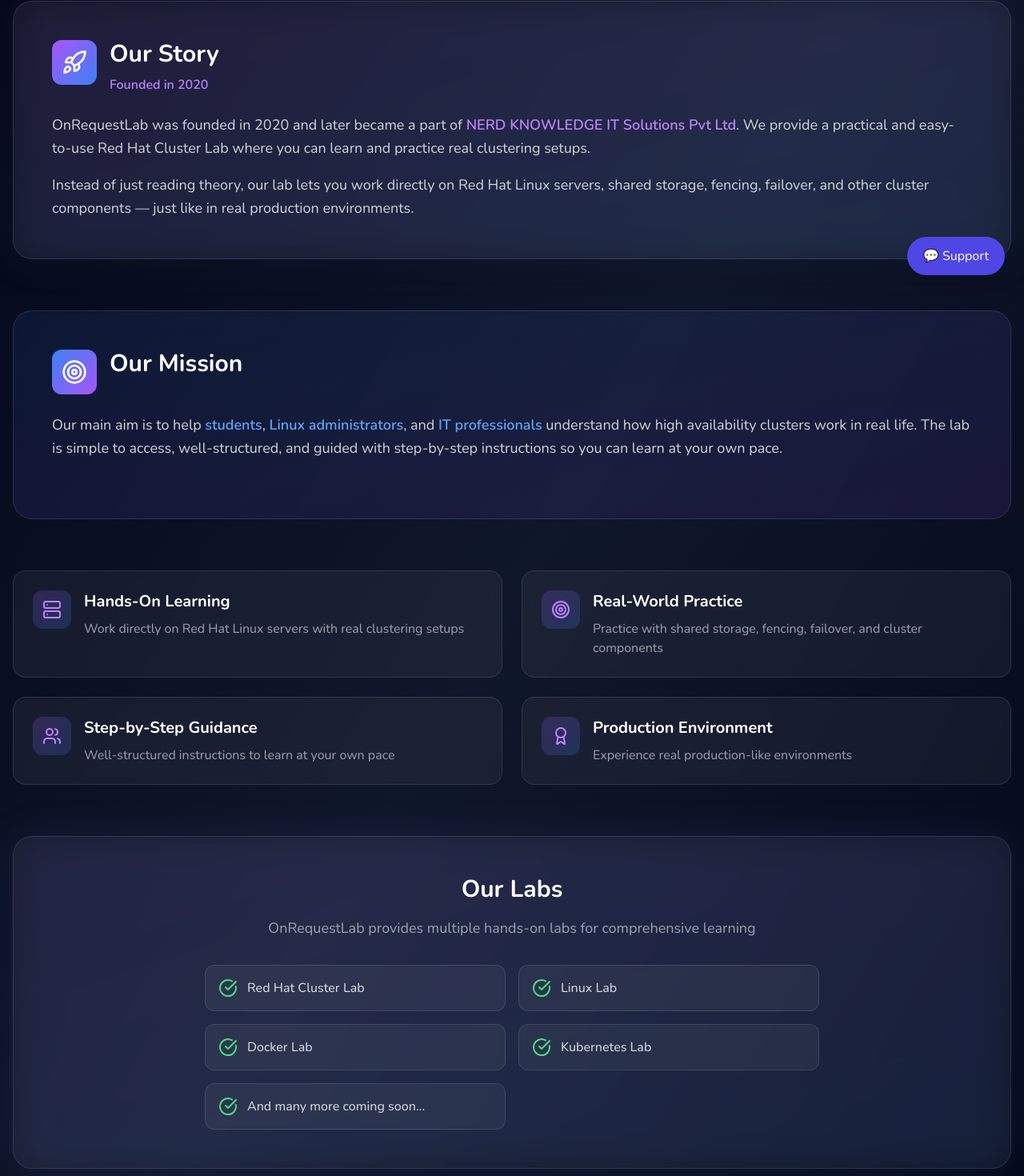
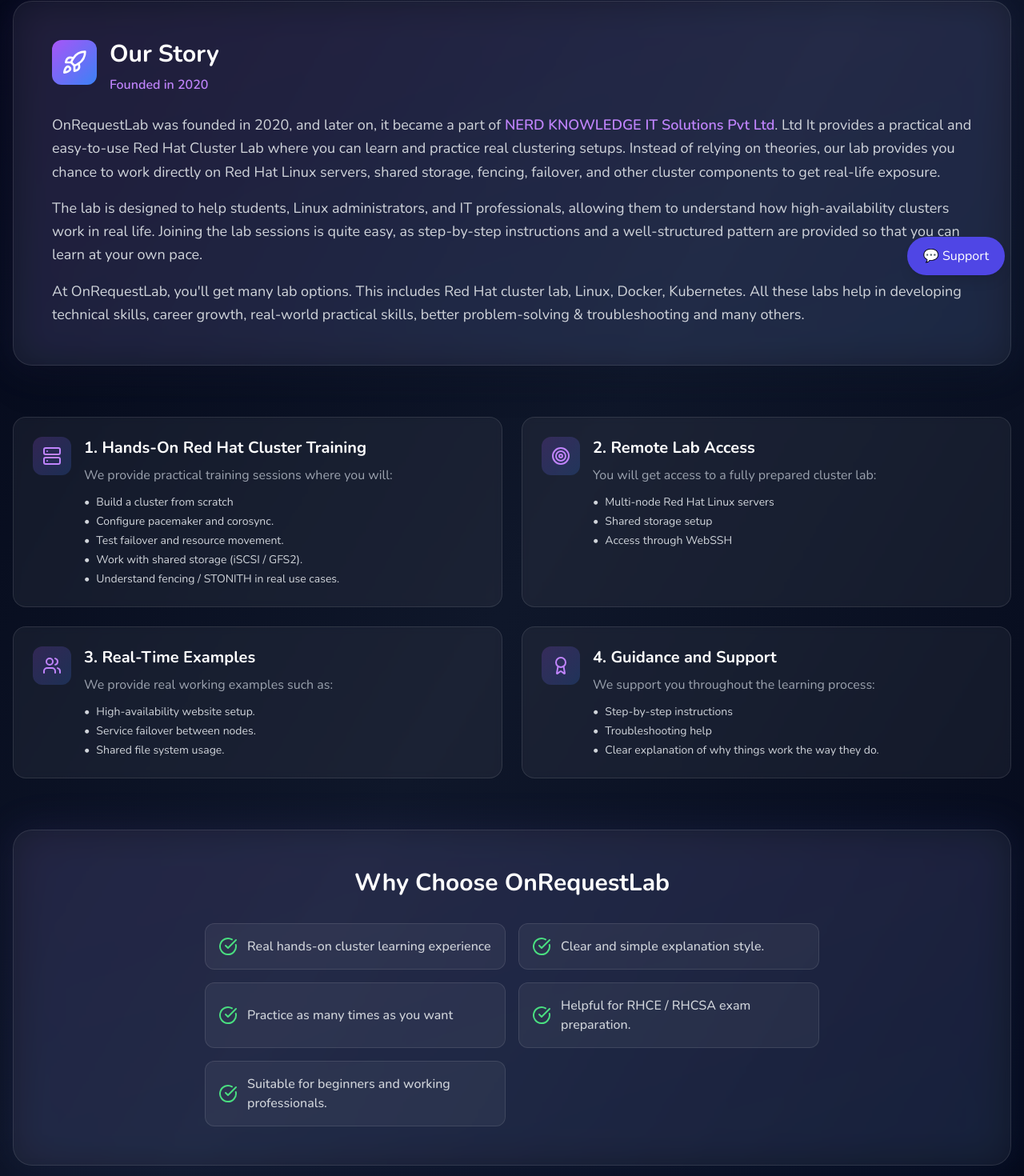
Before and after one commit to monikabarde15/orn-admin, a React (Vite) app: page /about-us in a window 1280 px wide. Shown: the part 432-1902 px from the top of the page at 80% size. Built offline with nearby package versions, Linux system fonts and the light colour scheme.

Commit message:
code push

```diff
--- a/package.json
+++ b/package.json
@@ -19,6 +19,7 @@
         "@mantine/hooks": "^5.10.5",
         "@popperjs/core": "^2.11.6",
         "@radix-ui/react-accordion": "^1.2.12",
+        "@react-oauth/google": "^0.12.2",
         "@reduxjs/toolkit": "^1.8.5",
         "@testing-library/jest-dom": "^5.16.5",
         "@testing-library/react": "^13.4.0",
@@ -42,6 +43,7 @@
         "html2pdf.js": "^0.12.1",
         "jspdf": "^3.0.3",
         "jspdf-autotable": "^5.0.2",
+        "jwt-decode": "^4.0.0",
         "lucide-react": "^0.545.0",
         "mantine-datatable": "^1.7.17",
         "nouislider-react": "^3.4.1",
--- a/src/pages/Components/AboutUs.tsx
+++ b/src/pages/Components/AboutUs.tsx
@@ -29,12 +29,46 @@
     }
   ];
 
+  const features_new = [
+    {
+      icon: <Server className="w-6 h-6" />,
+      title: "1. Hands-On Red Hat Cluster Training",
+      description: "We provide practical training sessions where you will:",
+      sub:['Build a cluster from scratch','Configure pacemaker and corosync.','Test failover and resource movement.','Work with shared storage (iSCSI / GFS2).','Understand fencing / STONITH in real use cases.'],
+    },
+    {
+      icon: <Target className="w-6 h-6" />,
+      title: "2.  Remote Lab Access",
+      description: "You will get access to a fully prepared cluster lab:",
+      sub:['Multi-node Red Hat Linux servers','Shared storage setup','Access through WebSSH'],
+    },
+    {
+      icon: <Users className="w-6 h-6" />,
+      title: "3. Real-Time Examples",
+      description: "We provide real working examples such as:",
+      sub:['High-availability website setup.','Service failover between nodes.','Shared file system usage.'],
+    },
+    {
+      icon: <Award className="w-6 h-6" />,
+      title: "4. Guidance and Support",
+      description: "We support you throughout the learning process:",
+      sub:['Step-by-step instructions','Troubleshooting help','Clear explanation of why things work the way they do.']
+    }
+  ];
+
   const labs = [
     "Red Hat Cluster Lab",
     "Linux Lab",
     "Docker Lab",
     "Kubernetes Lab",
     "And many more coming soon..."
+  ];
+  const whyschoos = [
+    "Real hands-on cluster learning experience",
+    "Clear and simple explanation style.",
+    "Practice as many times as you want",
+    "Helpful for RHCE / RHCSA exam preparation.",
+    "Suitable for beginners and working professionals."
   ];
 
   const fadeUp = {
@@ -79,8 +113,9 @@
             </span>
           </h1>
           <p className="text-2xl md:text-3xl text-gray-300 font-semibold mb-4">
-            Red Hat Cluster Lab
+            OnRequestLab - Red Hat Cluster Lab
           </p>
+
           <p className="text-gray-400 text-lg max-w-3xl mx-auto">
             Practical, hands-on learning environment for mastering high-availability clusters and enterprise Linux systems
           </p>
@@ -108,11 +143,14 @@
 
             <div className="space-y-4 text-gray-300 text-lg leading-relaxed">
               <p>
-                OnRequestLab was founded in 2020 and later became a part of <span className="text-purple-400 font-semibold">NERD KNOWLEDGE IT Solutions Pvt Ltd</span>. We provide a practical and easy-to-use Red Hat Cluster Lab where you can learn and practice real clustering setups.
+                OnRequestLab was founded in 2020, and later on, it became a part of <span className="text-purple-400 font-semibold">NERD KNOWLEDGE IT Solutions Pvt Ltd</span>.  Ltd It provides a practical and easy-to-use Red Hat Cluster Lab where you can learn and practice real clustering setups. Instead of relying on theories, our lab provides you chance to work directly on Red Hat Linux servers, shared storage, fencing, failover, and other cluster components to get real-life exposure.  <br />
+                {/* OnRequestLab was founded in 2020 and later became a part of <span className="text-purple-400 font-semibold">NERD KNOWLEDGE IT Solutions Pvt Ltd</span>. We provide a practical and easy-to-use Red Hat Cluster Lab where you can learn and practice real clustering setups. */}
               </p>
               <p>
-                Instead of just reading theory, our lab lets you work directly on Red Hat Linux servers, shared storage, fencing, failover, and other cluster components — just like in real production environments.
+                The lab is designed to help students, Linux administrators, and IT professionals, allowing them to understand how high-availability clusters work in real life. Joining the lab sessions is quite easy, as step-by-step instructions and a well-structured pattern are provided so that you can learn at your own pace.
+                {/* Instead of just reading theory, our lab lets you work directly on Red Hat Linux servers, shared storage, fencing, failover, and other cluster components — just like in real production environments. */}
               </p>
+              <p>At OnRequestLab, you'll get many lab options. This includes Red Hat cluster lab, Linux, Docker, Kubernetes. All these labs help in developing technical skills, career growth, real-world practical skills, better problem-solving & troubleshooting and many others.</p>
             </div>
           </div>
         </motion.div>
@@ -124,20 +162,20 @@
           transition={{ duration: 0.6, delay: 0.3 }}
           className="mb-16"
         >
-          <div className="bg-gradient-to-br from-blue-500/10 to-purple-500/10 backdrop-blur-sm border border-white/10 rounded-3xl p-8 md:p-12">
+          {/* <div className="bg-gradient-to-br from-blue-500/10 to-purple-500/10 backdrop-blur-sm border border-white/10 rounded-3xl p-8 md:p-12">
             <div className="flex items-start gap-4 mb-6">
               <div className="p-3 bg-gradient-to-br from-blue-500 to-purple-500 rounded-xl">
                 <Target className="w-8 h-8 text-white" />
               </div>
               <div>
-                <h2 className="text-3xl font-bold text-white mb-2">Our Mission</h2>
+                <h2 className="text-3xl font-bold text-white mb-2">Our Services</h2>
               </div>
             </div>
 
             <p className="text-gray-300 text-lg leading-relaxed mb-6">
               Our main aim is to help <span className="text-blue-400 font-semibold">students</span>, <span className="text-blue-400 font-semibold">Linux administrators</span>, and <span className="text-blue-400 font-semibold">IT professionals</span> understand how high availability clusters work in real life. The lab is simple to access, well-structured, and guided with step-by-step instructions so you can learn at your own pace.
             </p>
-          </div>
+          </div> */}
         </motion.div>
 
         {/* Features Grid */}
@@ -148,7 +186,7 @@
   variants={staggerContainer}
   className="grid grid-cols-1 md:grid-cols-2 gap-6 mb-16"
 >
-          {features.map((feature, idx) => (
+  {features_new.map((feature, idx) => (
     <motion.div
       key={idx}
       variants={fadeUp}
@@ -158,14 +196,34 @@
         <div className="p-3 bg-gradient-to-br from-purple-500/20 to-blue-500/20 rounded-xl text-purple-400">
           {feature.icon}
         </div>
+
         <div>
-                  <h3 className="text-xl font-bold text-white mb-2">{feature.title}</h3>
+          <h3 className="text-xl font-bold text-white mb-2">
+            {feature.title}
+          </h3>
+
           <p className="text-gray-400">{feature.description}</p>
+
+          {/* 📌 SUB POINTS RENDERING */}
+          {feature.sub && (
+            <ul className="mt-3 space-y-1 text-gray-300 text-sm">
+              {feature.sub.map((point, index) => (
+                <li
+                  key={index}
+                  className="flex items-start gap-2"
+                >
+                  <span>•</span>
+                  <span>{point}</span>
+                </li>
+              ))}
+            </ul>
+          )}
         </div>
       </div>
     </motion.div>
   ))}
 </motion.div>
+
 
         {/* Available Labs */}
         <motion.div
@@ -178,14 +236,14 @@
 
           <div className="relative bg-white/5 backdrop-blur-sm border border-white/10 rounded-3xl p-8 md:p-12">
             <div className="text-center mb-8">
-              <h2 className="text-3xl font-bold text-white mb-4">Our Labs</h2>
+              <h2 className="text-3xl font-bold text-white mb-4">Why Choose OnRequestLab</h2>
               <p className="text-gray-400 text-lg">
-                OnRequestLab provides multiple hands-on labs for comprehensive learning
+                {/* OnRequestLab provides multiple hands-on labs for comprehensive learning */}
               </p>
             </div>
 
             <div className="grid grid-cols-1 md:grid-cols-2 gap-4 max-w-3xl mx-auto">
-              {labs.map((lab, idx) => (
+              {whyschoos.map((lab, idx) => (
                 <motion.div
                   key={idx}
                   initial={{ opacity: 0, x: -20 }}
```
Also changed, not shown: 504 other files (tests, documents, lock files or other folders). Lines whose indentation alone changed are shown as unchanged.
